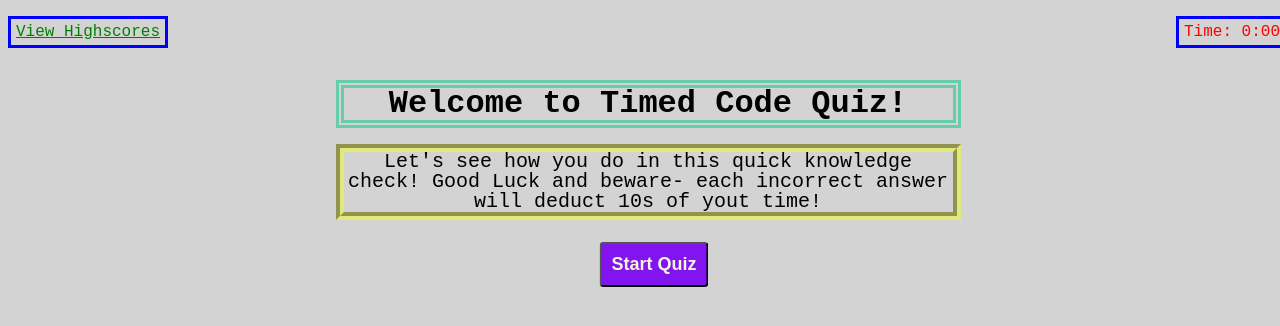
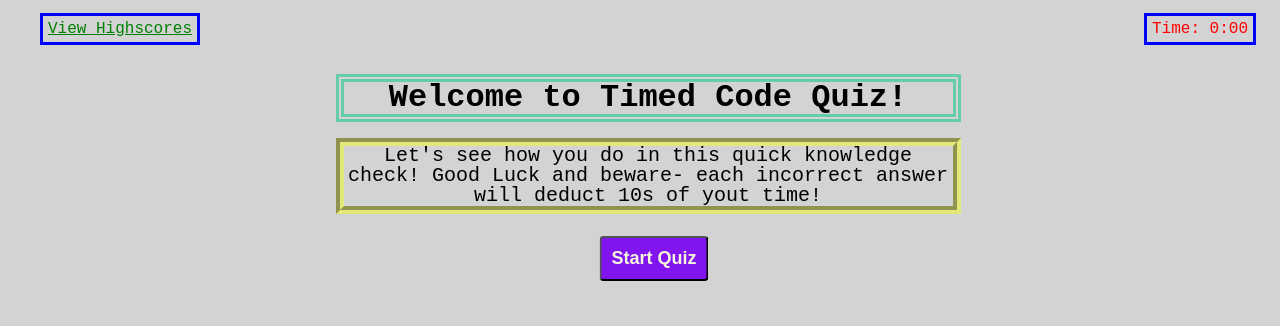
Before and after one commit to Likica/timed-code-quiz, a plain HTML site: page index.html in a window 1280 px wide. Drawn offline with Linux system fonts and the light colour scheme.

Commit message:
update margins

```diff
--- a/assets/css/style.css
+++ b/assets/css/style.css
@@ -64,7 +64,8 @@ a {
 header {
     display: inline-flex;
     justify-content: space-between;
-    padding: 0.5rem;
+    padding: 5px 5px;
+    max-width: 95%;
 }
 
 main {
--- a/index.html
+++ b/index.html
@@ -13,7 +13,7 @@
     <header>
         <!-- add hs link and time clock countdown -->
         <a id='view_hs_link' style="color:green; border: solid blue" href='#'>View Highscores</a>
-        <span id='time' style="color:red; border: solid blue; padding: 5px 5px">Time: <span
+        <span id='time' style="color:red; border: solid blue; padding: 5px 5px; padding-right: 5px;">Time: <span
                 id='time_display'>0</span></span>
     </header>
 
```
